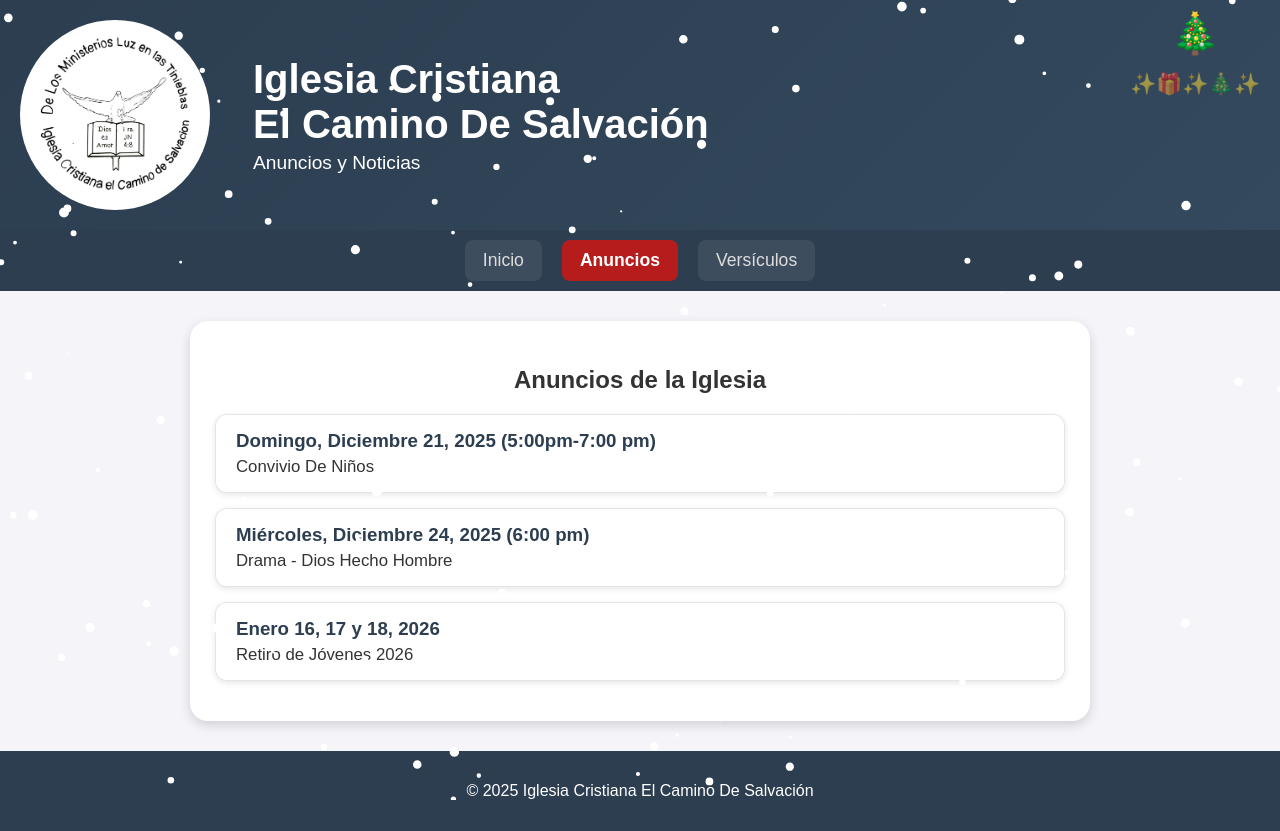
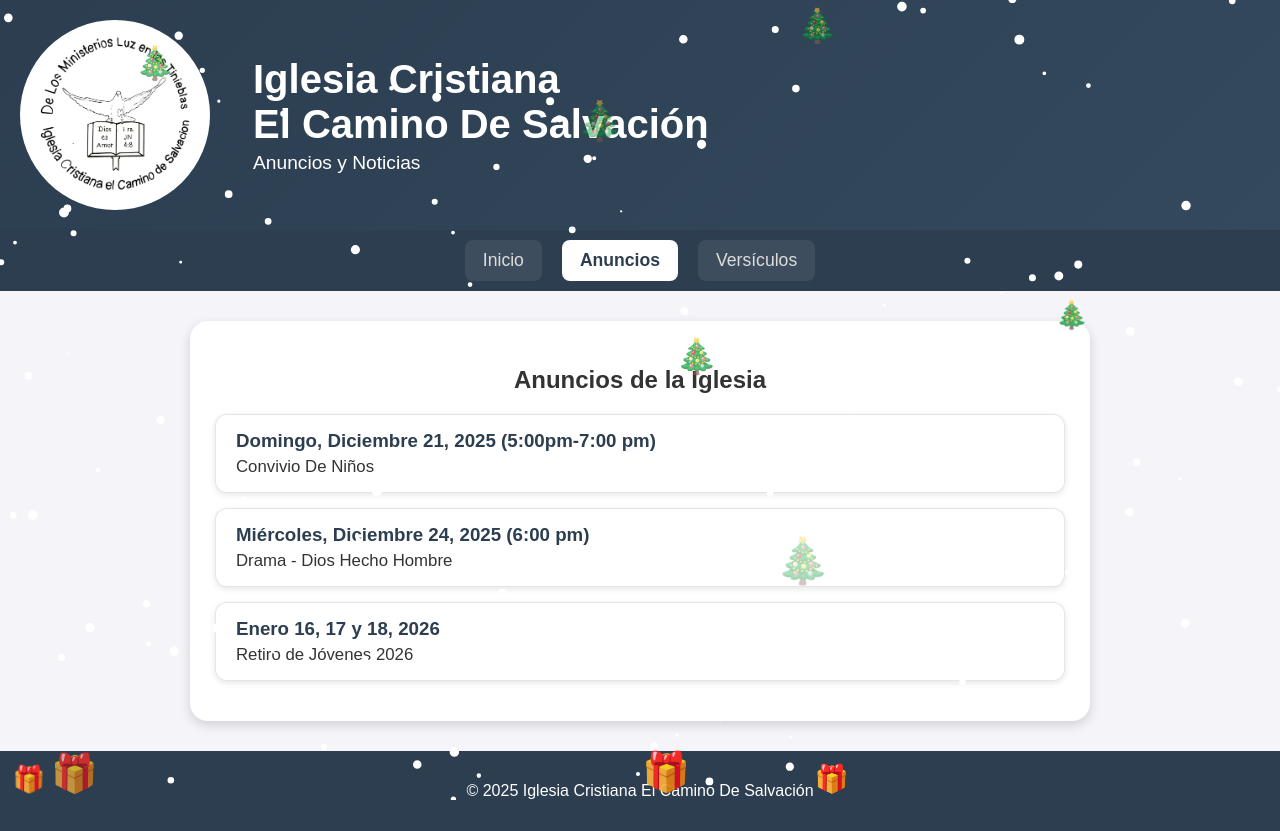
Before and after one commit to CaminoDeSalvacion/CaminoDeSalvacion.github.io, a plain HTML site: page anuncios/index.html in a window 1280 px wide. Drawn offline with Linux system fonts and the light colour scheme; no server answers.

Commit message:
Update index.html

```diff
--- a/anuncios/index.html
+++ b/anuncios/index.html
@@ -61,13 +61,11 @@
   Live.init();
 </script>
 <!-- ----------------------------- -->
-<!-- CHRISTMAS VIBES MODULE        -->
+<!-- CHRISTMAS SNOW + TREES + GIFTS -->
 <!-- ----------------------------- -->
 <canvas id="snow-canvas"></canvas>
-<div id="christmas-decor">
-  <div class="christmas-tree">🎄</div>
-  <div class="blinking-lights">✨🎁✨🎄✨</div>
-</div>
+<div id="christmas-trees"></div>
+<div id="christmas-gifts"></div>
 
 <script>
 /* ---------- Snowfall ---------- */
@@ -103,6 +101,40 @@ function moveSnow() {
 }
 
 setInterval(drawSnow, 30);
+
+/* ---------- Random Christmas Trees ---------- */
+const treeContainer = document.getElementById('christmas-trees');
+function createTree() {
+  const tree = document.createElement('div');
+  tree.textContent = '🎄';
+  tree.style.position = 'absolute';
+  tree.style.top = Math.random() * window.innerHeight * 0.7 + 'px';
+  tree.style.left = Math.random() * window.innerWidth + 'px';
+  tree.style.fontSize = (20 + Math.random() * 30) + 'px';
+  tree.style.opacity = Math.random()*0.8 + 0.2;
+  treeContainer.appendChild(tree);
+
+  setTimeout(() => tree.remove(), 15000); // remove after 15s
+}
+setInterval(createTree, 800);
+
+/* ---------- Gifts at Bottom ---------- */
+const giftsContainer = document.getElementById('christmas-gifts');
+function createGift() {
+  const gift = document.createElement('div');
+  gift.textContent = '🎁';
+  gift.style.position = 'fixed';
+  gift.style.bottom = '5px';
+  gift.style.left = Math.random() * (window.innerWidth - 30) + 'px';
+  gift.style.fontSize = (20 + Math.random() * 20) + 'px';
+  gift.style.opacity = Math.random()*0.8 + 0.2;
+  giftsContainer.appendChild(gift);
+
+  setTimeout(() => gift.remove(), 20000); // remove after 20s
+}
+setInterval(createGift, 1200);
+
+/* ---------- Handle resize ---------- */
 window.addEventListener('resize', () => {
   canvas.width = window.innerWidth;
   canvas.height = window.innerHeight;
@@ -118,64 +150,13 @@ window.addEventListener('resize', () => {
   z-index: 9999;
 }
 
-/* ---------- Decorations ---------- */
-#christmas-decor {
+/* ---------- Tree and gift containers ---------- */
+#christmas-trees, #christmas-gifts {
   position: fixed;
-  top: 20px;
-  right: 20px;
-  text-align: center;
-  z-index: 10000;
-}
-
-.christmas-tree {
-  font-size: 2.5em;
-  margin-bottom: 5px;
-  animation: bounce 2s infinite alternate;
-}
-
-.blinking-lights {
-  font-size: 1.3em;
-  animation: blink 1.5s infinite alternate;
-}
-
-/* ---------- Keyframes ---------- */
-@keyframes blink {
-  0%{opacity:1;color:#f44336;}
-  25%{opacity:0.5;color:#ffeb3b;}
-  50%{opacity:1;color:#4caf50;}
-  75%{opacity:0.5;color:#2196f3;}
-  100%{opacity:1;color:#f44336;}
-}
-
-@keyframes bounce {
-  0%{transform: translateY(0);}
-  50%{transform: translateY(-10px);}
-  100%{transform: translateY(0);}
-}
-
-/* ---------- Subtle festive navbar colors ---------- */
-.navbar a {
-  transition: 0.3s;
-}
-
-.navbar a.active {
-  background: #b71c1c !important; /* red */
-  color: #fff !important;
-}
-
-.back-button {
-  background: #1b5e20 !important; /* green */
-}
-
-.header-text h1 {
-  display: flex;
-  flex-direction: column;
-}
-
-.header-text h1 span {
-  font-size: 0.8em;
-  color: #ffeb3b;
-  text-shadow: 1px 1px 2px #000;
+  top:0; left:0;
+  width: 100%; height: 100%;
+  pointer-events: none;
+  z-index: 9999;
 }
 </style>
 
```
